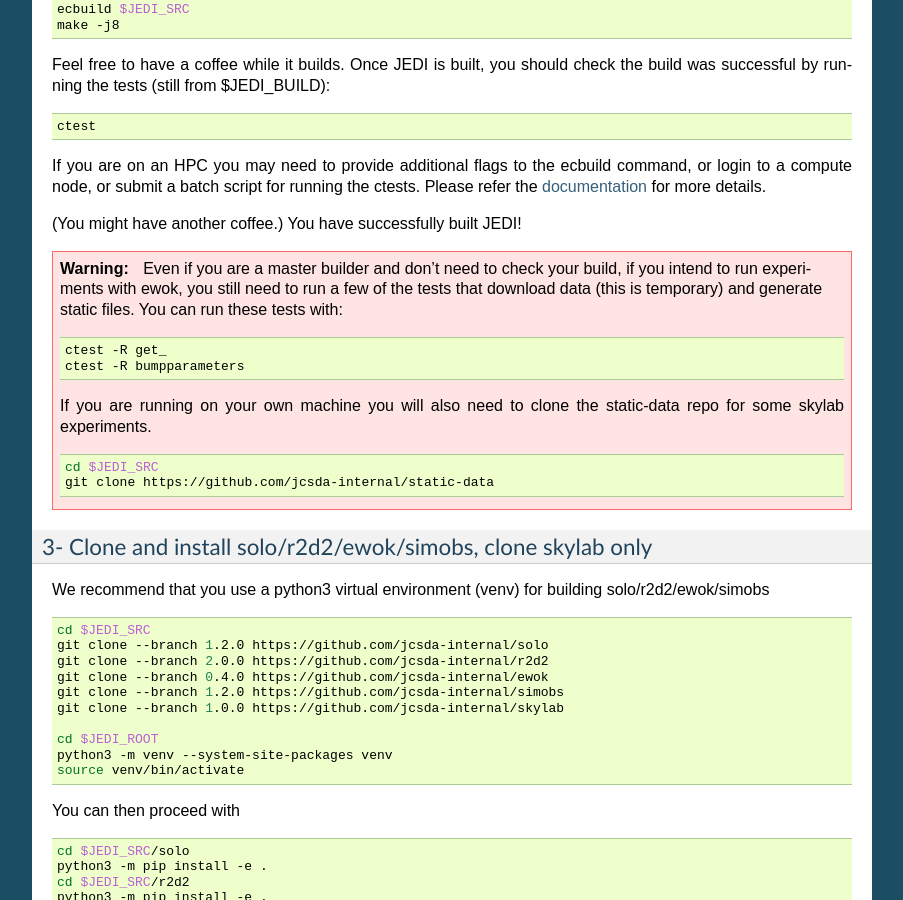
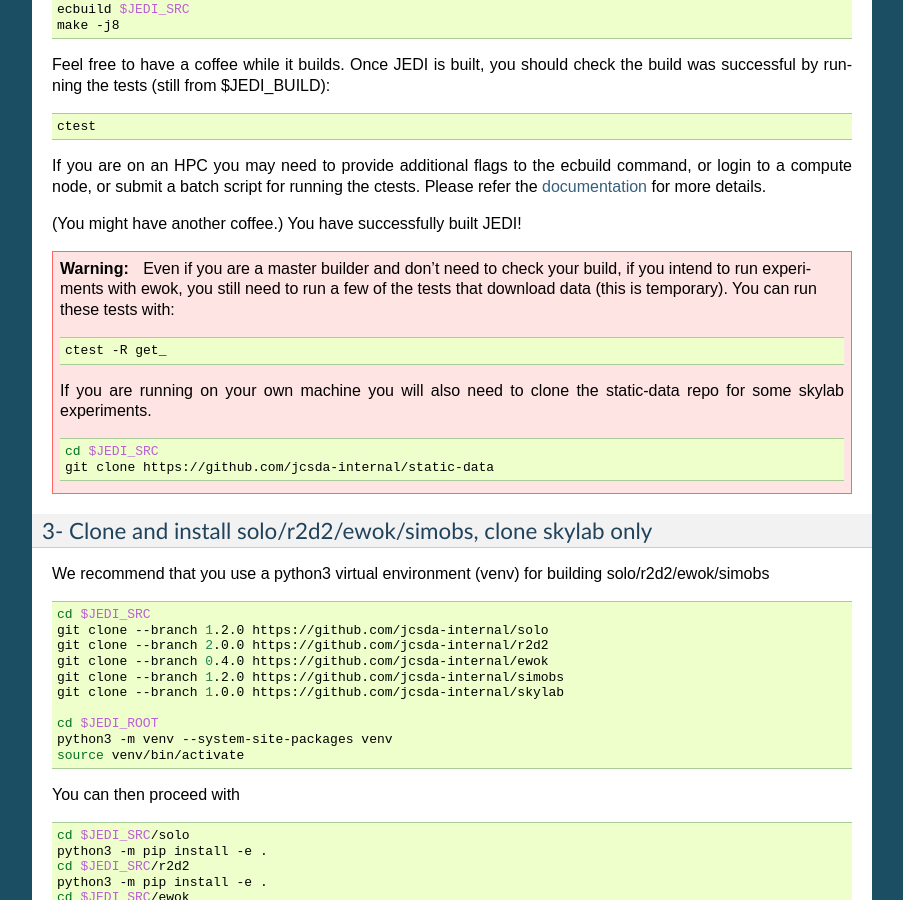
Before and after one commit to JCSDA/jedi-docs, a Sphinx documentation site: the page built from docs/using/building_and_running/running_skylab.rst, in a window 1280 px wide and 900 px high, scrolled down 2337 px. Shown: the whole window, without its empty margins (198-1101 px from the left). Built offline with Sphinx 7.4.7, drawn with Linux system fonts in a browser that asks for light colours.

Commit message:
Update Skylab instruction: no need to run bump tests

```diff
--- a/docs/using/building_and_running/running_skylab.rst
+++ b/docs/using/building_and_running/running_skylab.rst
@@ -150,13 +150,11 @@
 
   Even if you are a master builder and don’t need to check your build, if you
   intend to run experiments with ewok, you still need to run a few of the tests
-  that download data (this is temporary) and generate static files. You can run
-  these tests with:
+  that download data (this is temporary). You can run these tests with:
 
   .. code-block:: bash
 
         ctest -R get_
-        ctest -R bumpparameters
 
   If you are running on your own machine you will also need to clone the static-data repo for some skylab experiments.
 
```
